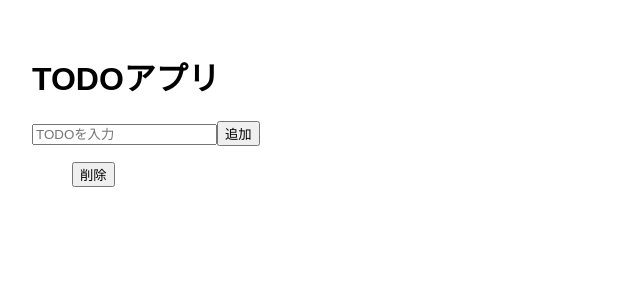
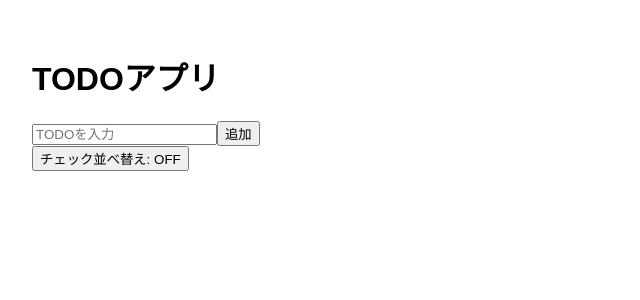
Before and after one commit to dt-torachan/React-Tutorial, a React (Create React App) app: page / in a window 1280 px wide. Shown: the top 300 px of the page, without its empty margins (0-640 px from the left). Built offline with nearby package versions, Linux system fonts and the light colour scheme.

Commit message:
【Modify】チェック有無でソートできるように

```diff
--- a/src/App.js
+++ b/src/App.js
@@ -15,9 +15,18 @@ export default function TodoApp() {
   });
   const [text, setText] = useState("");
 
+  const [sortByChecked, setSortByChecked] = useState(() => {
+    const s = localStorage.getItem("todos.sortByChecked");
+    return s ? JSON.parse(s) : false;
+  });
+
   useEffect(() => {
       localStorage.setItem("todos", JSON.stringify(todos));
   }, [todos]);
+
+  useEffect(() => {
+    localStorage.setItem("todos.sortByChecked", JSON.stringify(sortByChecked));
+  }, [sortByChecked]);
 
   const addTodo = () => {
     if (!text.trim()) return;
@@ -36,6 +45,23 @@ export default function TodoApp() {
   const deleteTodo = (id) => {
     setTodos((prev) => prev.filter((todo) => todo.id !== id));
   };
+
+  const cmp = (a, b) => (a < b ? -1 : a > b ? 1 : 0);
+
+  const sortTodos = (items) => {
+    const arr = [...items];
+
+    // 基本は id 昇順（追加順）
+    arr.sort((a, b) => cmp(a.id, b.id));
+
+    if (sortByChecked) {
+      arr.sort((a, b) => (a.done === b.done ? 0 : a.done ? 1 : -1));
+    }
+    return arr;
+  }
+
+  const sortedTodos = sortTodos(todos);
+
   return (
     <div style={{ padding: "2rem", fontFamily: "sans-serif" }}>
       <h1>TODOアプリ</h1>
@@ -47,8 +73,15 @@ export default function TodoApp() {
       />
       <button onClick={addTodo}>追加</button>
 
+      <div style={{ display: "flex", gap: 8, marginBottom: 12 }}>
+        <button onClick={() => setSortByChecked((v) => !v)}>
+          チェック並べ替え: {sortByChecked ? "ON" : "OFF"}
+        </button>
+      </div>
+
       <ul>
-        {todos.map((todo) => (
+        {sortedTodos
+          .map((todo) => (
             <li key={todo.id}>
               <input
                 type="checkbox"
@@ -58,9 +91,9 @@ export default function TodoApp() {
               <span style={{ textDecoration: todo.done ? "line-through" : "none" }}>
                 {todo.text}
               </span>
+              <button onClick={() => deleteTodo(todo.id)}>削除</button>
             </li>
           ))}
-              <button onClick={() => deleteTodo(todo.id)}>削除</button>
       </ul>
     </div>
   );
```
Lines whose indentation alone changed are shown as unchanged.
